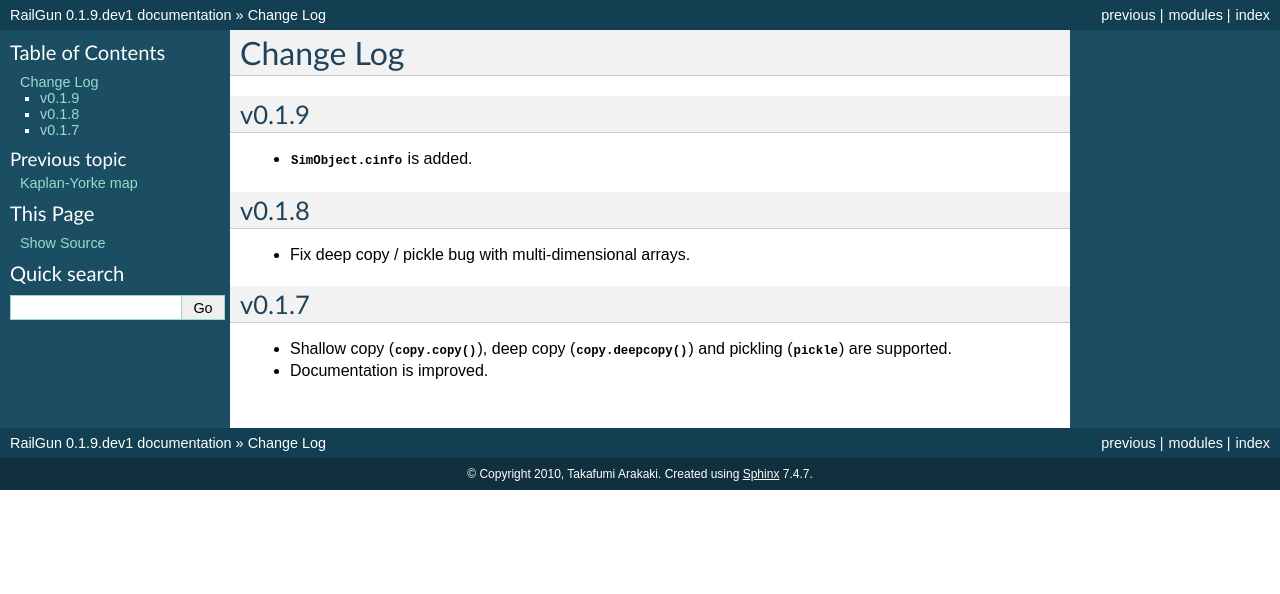
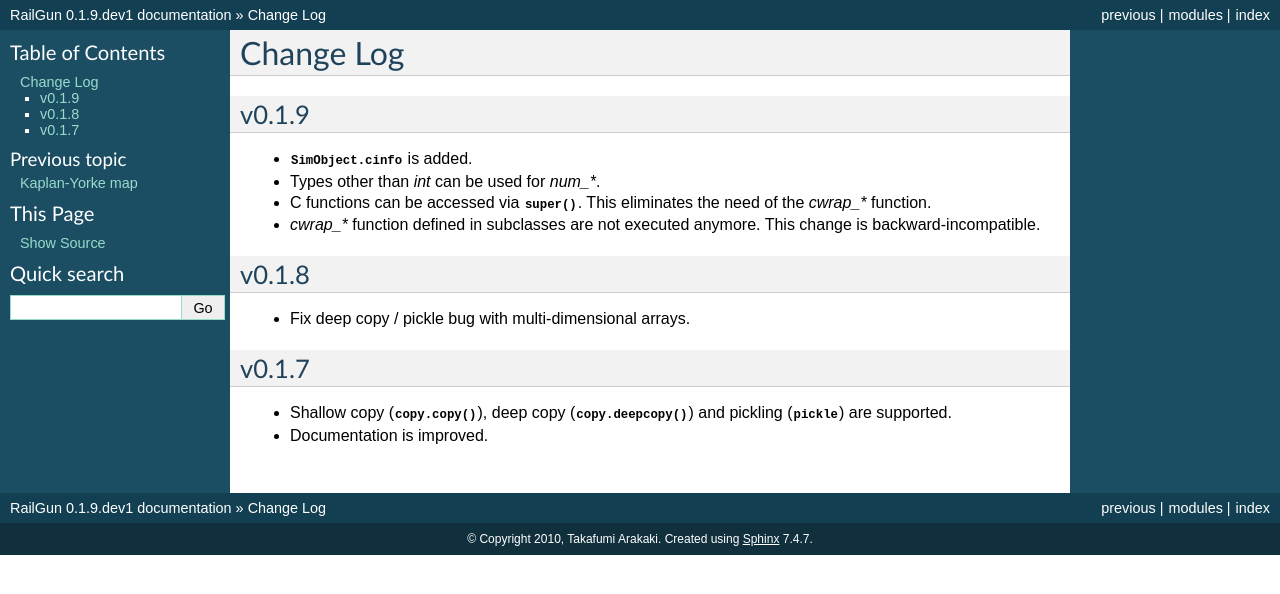
Before and after one commit to tkf/railgun, a Sphinx documentation site: the page built from doc/source/changelog.rst, in a window 1280 px wide. Shown: the top 594 px of the page. Built offline with Sphinx 7.4.7, drawn with Linux system fonts in a browser that asks for light colours; formulas are drawn with MathJax 3.

Commit message:
Add forgotten items to change log

```diff
--- a/doc/source/changelog.rst
+++ b/doc/source/changelog.rst
@@ -5,6 +5,13 @@ v0.1.9
 ------
 
 - :attr:`.SimObject.cinfo` is added.
+- Types other than `int` can be used for `num_*`.
+- C functions can be accessed via :func:`super`.  This eliminates the
+  need of the `cwrap_*` function.
+- `cwrap_*` function defined in subclasses are not executed anymore.
+  This change is backward-incompatible.
+
+  .. so maybe this is a good timing for bumping to 0.2?
 
 v0.1.8
 ------
```
